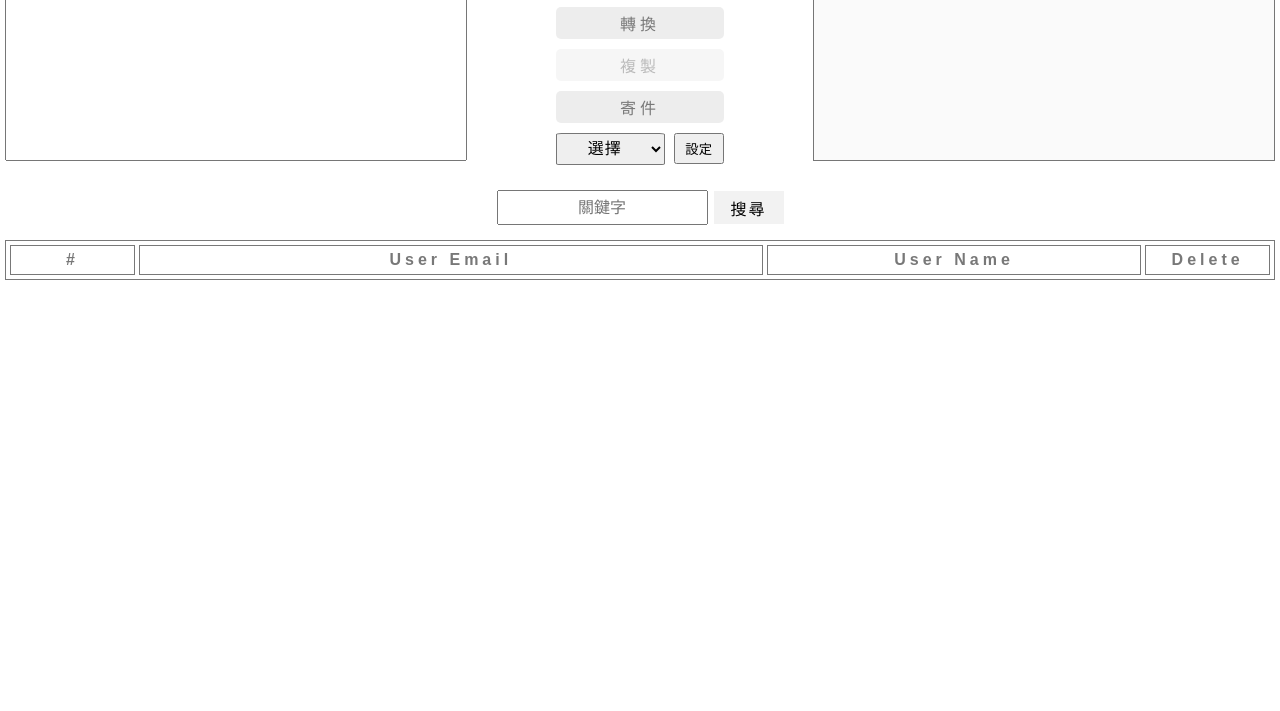
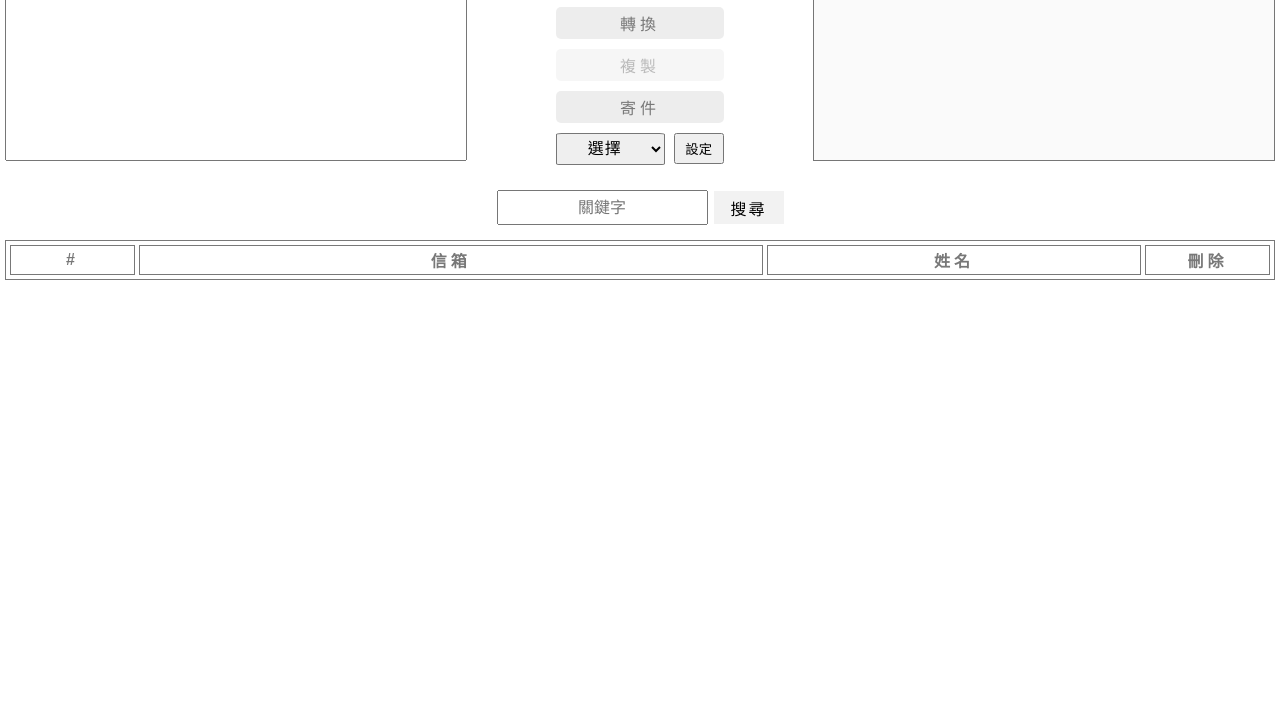
Before and after one commit to Punk-Nigo/Mail-Format, a plain HTML site: page index.html in a window 1280 px wide. Shown: the part 106-817 px from the top of the page. Drawn offline with Linux system fonts and the light colour scheme.

Commit message:
update hide form

```diff
--- a/index.html
+++ b/index.html
@@ -1,5 +1,5 @@
 <!DOCTYPE html>
-<html lang="en">
+<html lang="zh-Hant">
 
 <head>
     <meta charset="UTF-8">
@@ -700,7 +700,8 @@
                 <p>
                     *修改了儲存上限
                 </p>
-                <a href="https://github.com/Punk-Nigo/Outlook/archive/refs/heads/main.zip" onclick="hide_Form();" title="下載">下載</a>
+                <a href="https://github.com/Punk-Nigo/Outlook/archive/refs/heads/main.zip" onclick="hide_Form();"
+                    title="下載">下載</a>
             </div>
             <!-- Form -->
             <form class="form">
@@ -808,9 +809,9 @@
                 <thead>
                     <tr height="30">
                         <th width="10%">#</th>
-                        <th width="50%">User Email</th>
-                        <th width="30%">User Name</th>
-                        <th width="10%">Delete</th>
+                        <th width="50%">信箱</th>
+                        <th width="30%">姓名</th>
+                        <th width="10%">刪除</th>
                     </tr>
                 </thead>
                 <tbody></tbody>
@@ -1233,7 +1234,7 @@
             // Body Scroll
             document.getElementsByTagName("body")[0].style.overflowY = "auto";
             // Change Background Color
-            for (var i = 1; i <= 3; i++) {
+            for (var i = 1; i <= 5; i++) {
                 document.getElementById("save-" + i + "-val").style.backgroundColor = "rgb(246, 246, 246)";
             }
             setTimeout(function () {
```
